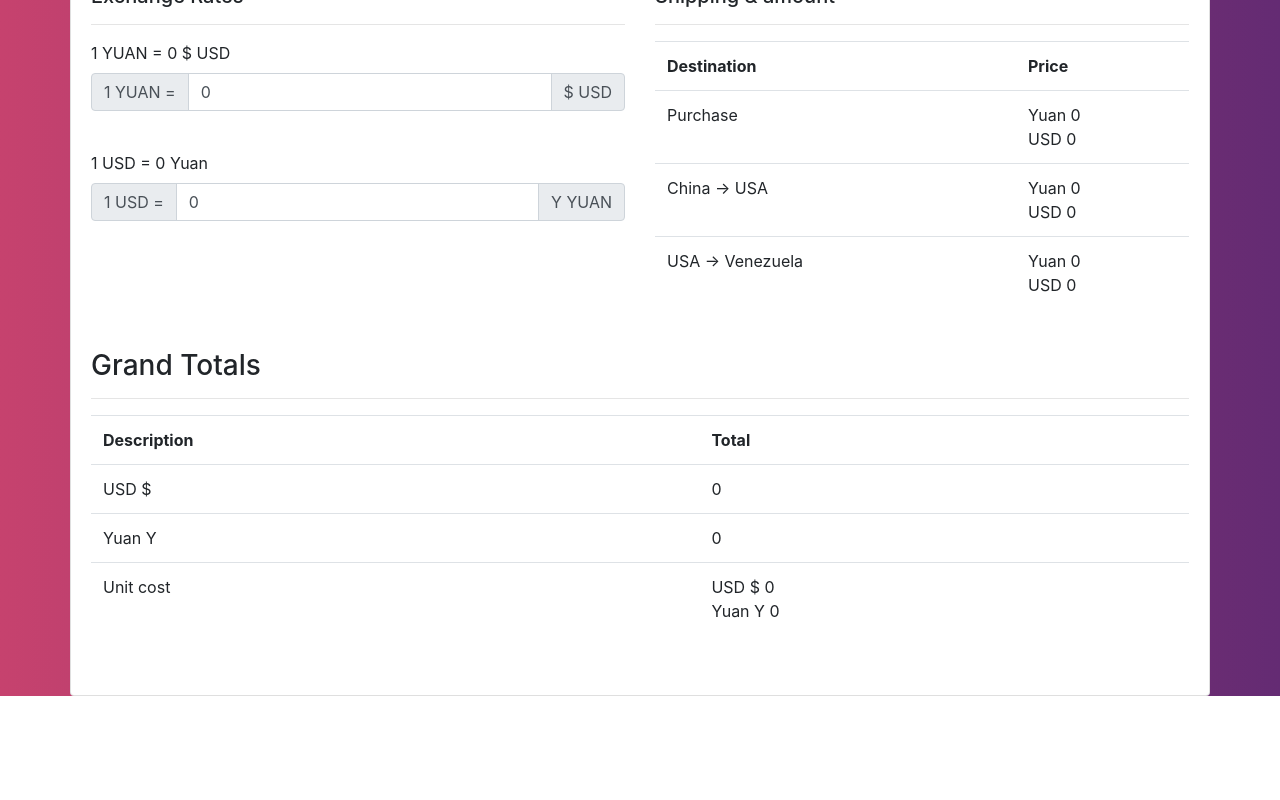
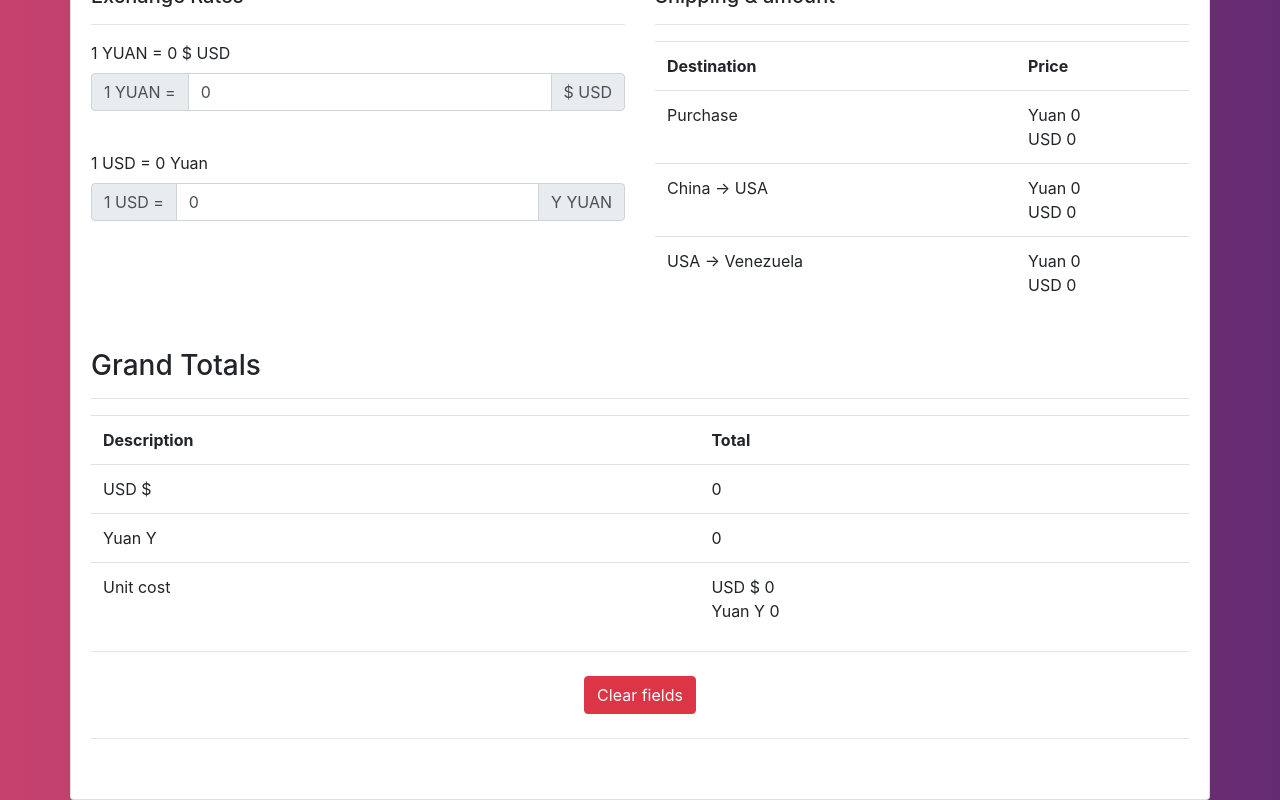
Before and after one commit to Helg18/angular-shipping-calculator, an Angular app: page / in a window 1280 px wide. Shown: the part 711-1511 px from the top of the page. Before the commit the page ends 1407 px from the top, so only its background shows below. Built offline with nearby package versions, Linux system fonts and the light colour scheme.

Commit message:
Agregando boton de limpiar

```diff
--- a/src/app/app.component.html
+++ b/src/app/app.component.html
@@ -138,6 +138,11 @@
               </tr>
               </tbody>
             </table>
+            <hr>
+            <div class="full-width d-flex p-2 justify-content-center align-items-center">
+              <button class="btn btn-danger" (click)="clearAllFields()">Clear fields</button>
+            </div>
+            <hr>
           </div>
         </div>
       </div>
--- a/src/app/app.component.ts
+++ b/src/app/app.component.ts
@@ -92,4 +92,9 @@ export class AppComponent {
     this.shipping.unitCostUsd = this.shipping.usdGrandTotal / this.shipping.quantities;
     this.shipping.unitCostYuan = this.convertUsdToYuan(this.shipping.unitCostUsd);
   }
+
+  // Clear all fields
+  clearAllFields() {
+    this.shipping = new Shipping();
+  }
 }
```
